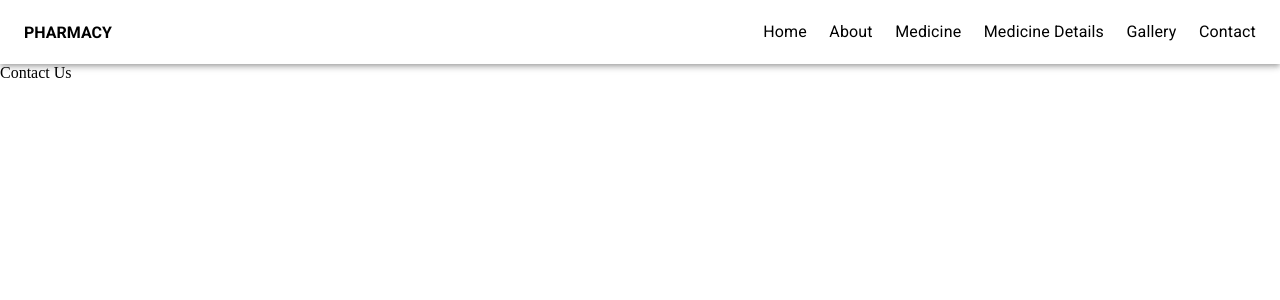
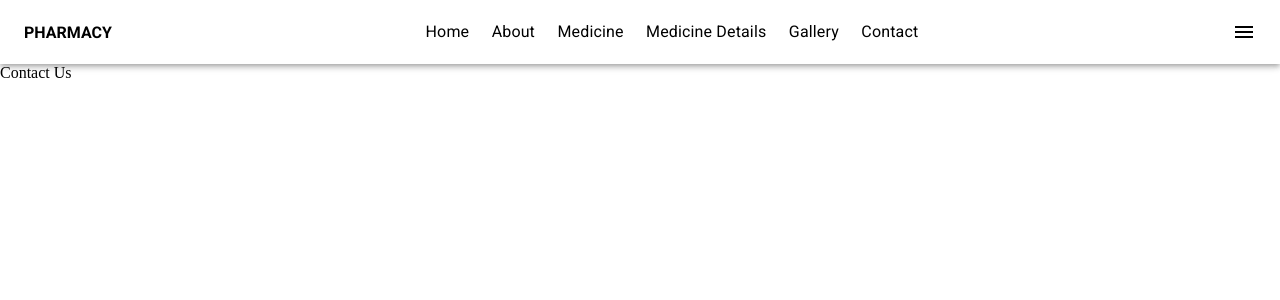
Before and after one commit to Emmanuelfoeh/Pharmacy-store, a React (Create React App) app: page /contact in a window 1280 px wide. Shown: the top 300 px of the page. Built offline with nearby package versions, Linux system fonts and the light colour scheme.

Commit message:
checking something

```diff
--- a/src/App.css
+++ b/src/App.css
@@ -11,3 +11,7 @@ p{
 /* h1,h2,h3,h4,h6{
     color:"#1C416B";
 } */
+
+body{
+    max-width: 1440px;
+}
--- a/src/components/Header/Header.jsx
+++ b/src/components/Header/Header.jsx
@@ -1,5 +1,6 @@
 import { AppBar, Toolbar, Typography } from '@mui/material';
 import { Box } from '@mui/system';
+import MenuIcon from "@mui/icons-material/Menu";
 import React from 'react'
 
 import useStyle from './style';
@@ -21,6 +22,7 @@ const classes = useStyle()
             <Typography>Gallery</Typography>
             <Typography>Contact</Typography>
           </Box>
+        <MenuIcon className={classes.menuIcon}/>
         </Toolbar>
       </AppBar>
     );
--- a/src/components/Header/style.js
+++ b/src/components/Header/style.js
@@ -21,4 +21,7 @@ export default makeStyles((theme) => ({
     width: "40%",
     "& p:hover": { color: "blue" },
   },
+  menuIcon: {
+
+  }
 }));
```
